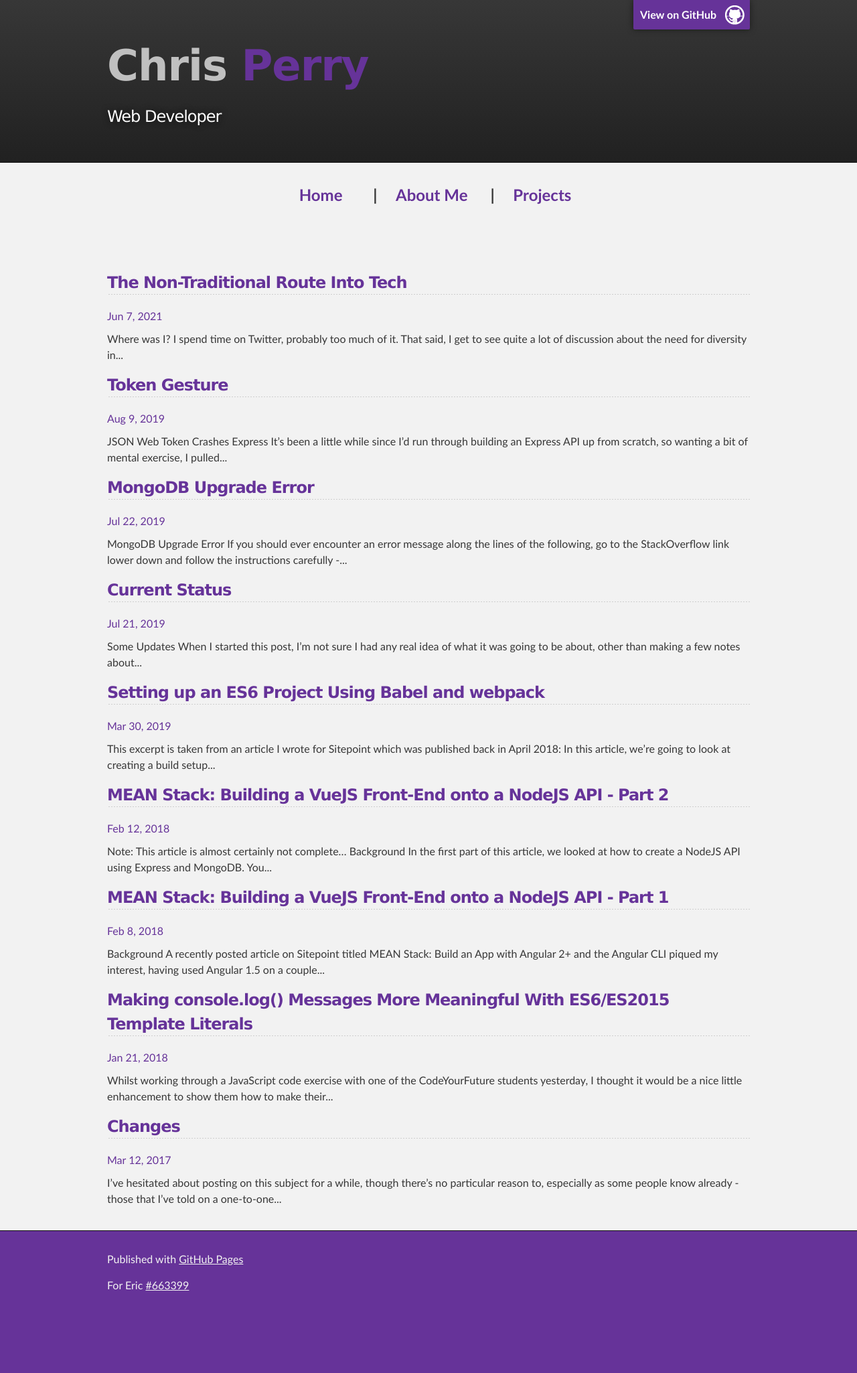
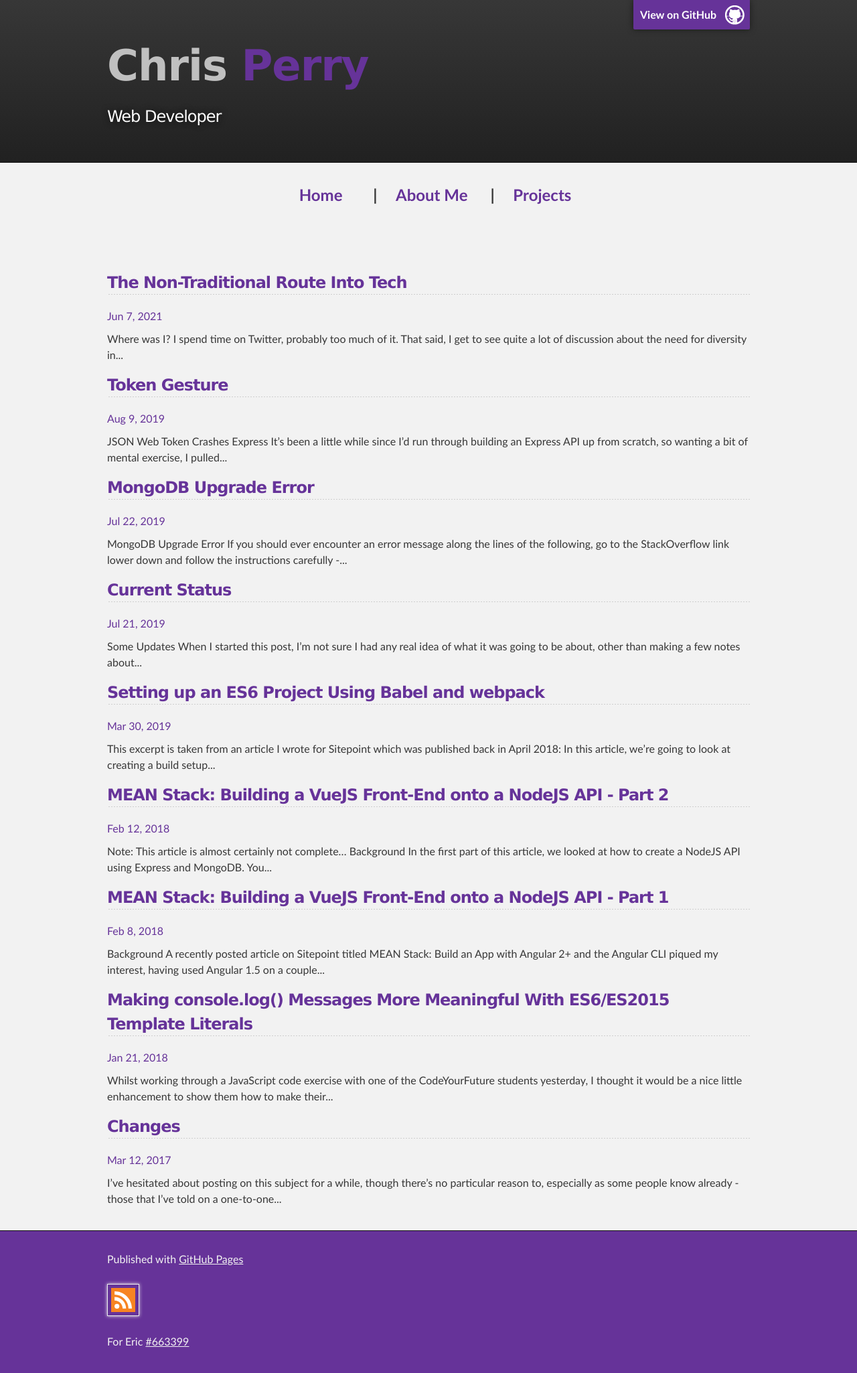
Before and after one commit to christopherallanperry/christopherallanperry.github.io, a Jekyll site: the page built from index.md, in a window 1280 px wide. Shown: the whole page at 67% size. Built offline with Jekyll 4.4.1, drawn with Linux system fonts in a browser that asks for light colours; before the commit the page ends 1966 px from its top, so only the background shows below that.

```diff
--- a/_layouts/default.html
+++ b/_layouts/default.html
@@ -58,6 +58,9 @@
       <p class="copyright">{{ site.title | default: site.github.repository_name }} maintained by <a href="{{ site.github.owner_url }}">{{ site.github.owner_name }}</a></p>
       {% endif %}
       <p class="publisher">Published with <a href="https://pages.github.com">GitHub Pages</a></p>
+      <a href="{{ site.baseurl }}/feed.xml">
+        <img src="{{ site.baseurl }}/assets/images/rss.svg" width="36" height="36">
+      </a>
       <p class="tribute">For Eric <a href="http://meyerweb.com/eric/thoughts/2014/06/19/rebeccapurple/">#663399</a></p>
     </footer>
   </div>
```
Also changed, not shown: assets/images/rss.svg (added).
